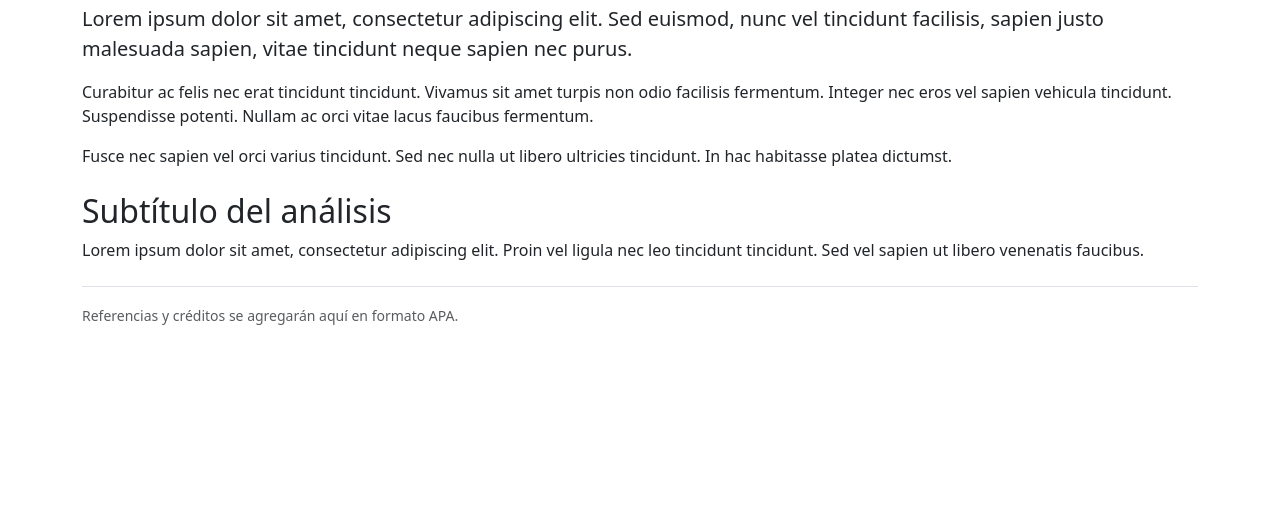
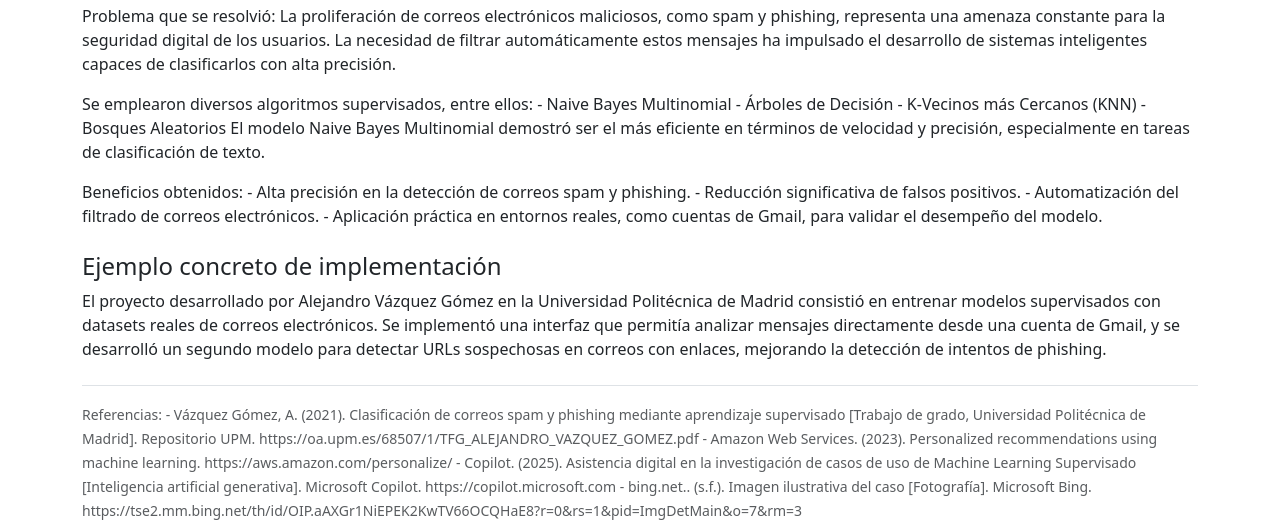
Before and after one commit to JuanfeGV/Proyecto-machine-learning, a Flask app: page /actividad1/caso1 in a window 1280 px wide. Shown: the part 686-1208 px from the top of the page. Before the commit the page ends 1011 px from the top, so only its background shows below. Run offline with Flask 3, Linux system fonts and the light colour scheme.

Commit message:
Caso1
Se monta el caso 1

```diff
--- a/Proyecto/templates/caso1.html
+++ b/Proyecto/templates/caso1.html
@@ -1,5 +1,5 @@
 {% extends "base.html" %}
-{% block title %}Caso 1 - Éxito ML{% endblock %}
+{% block title %}Aplicaciones exitosas de Machine Learning Supervisado en distintas industrias{% endblock %}
 {% block content %}
 
 <article class="blog-post">
@@ -11,43 +11,71 @@
     </header>
 
     <figure class="mb-4">
-        <img src="https://www.profesionalreview.com/wp-content/uploads/2019/08/Machine-Learning-5.jpeg"
+        <img src="https://tse2.mm.bing.net/th/id/OIP.aAXGr1NiEPEK2KwTV66OCQHaE8?r=0&rs=1&pid=ImgDetMain&o=7&rm=3"
              width="600" height="300"
              class="img-fluid rounded"
              alt="Imagen representativa del caso">
         <figcaption class="text-muted mt-2">
-            Imagen ilustrativa del caso de estudio
+            Imagen ilustrativa del caso
         </figcaption>
 </figure>
 
     <section class="mb-4">
-        <p class="lead">
-            Lorem ipsum dolor sit amet, consectetur adipiscing elit. Sed euismod, nunc vel tincidunt facilisis,
-            sapien justo malesuada sapien, vitae tincidunt neque sapien nec purus.
+        <p>
+            Problema que se resolvió: La proliferación de correos electrónicos maliciosos, como spam y
+            phishing, representa una amenaza constante para la seguridad digital de los usuarios.
+            La necesidad de filtrar automáticamente estos mensajes ha impulsado el desarrollo de
+            sistemas inteligentes capaces de clasificarlos con alta precisión.
         </p>
         <p>
-            Curabitur ac felis nec erat tincidunt tincidunt. Vivamus sit amet turpis non odio facilisis
-            fermentum. Integer nec eros vel sapien vehicula tincidunt. Suspendisse potenti.
-            Nullam ac orci vitae lacus faucibus fermentum.
+            Se emplearon diversos algoritmos supervisados, entre ellos:
+
+        - Naive Bayes Multinomial
+
+        - Árboles de Decisión
+
+        - K-Vecinos más Cercanos (KNN)
+
+        - Bosques Aleatorios
+
+        El modelo Naive Bayes Multinomial demostró ser el más eficiente en términos de velocidad y
+        precisión, especialmente en tareas de clasificación de texto.
         </p>
         <p>
-            Fusce nec sapien vel orci varius tincidunt. Sed nec nulla ut libero ultricies
-            tincidunt. In hac habitasse platea dictumst.
+            Beneficios obtenidos:
+
+        - Alta precisión en la detección de correos spam y phishing.
+
+        -  Reducción significativa de falsos positivos.
+
+        -  Automatización del filtrado de correos electrónicos.
+
+        - Aplicación práctica en entornos reales, como cuentas de Gmail, para validar el desempeño del modelo.
+        </p>
+        <p>
+
         </p>
     </section>
 
     <section class="mb-4">
-        <h2>Subtítulo del análisis</h2>
+        <h4>Ejemplo concreto de implementación</h2>
         <p>
-            Lorem ipsum dolor sit amet, consectetur adipiscing elit.
-            Proin vel ligula nec leo tincidunt tincidunt.
-            Sed vel sapien ut libero venenatis faucibus.
+            El proyecto desarrollado por Alejandro Vázquez Gómez en
+            la Universidad Politécnica de Madrid consistió en entrenar modelos supervisados con datasets
+             reales de correos electrónicos. Se implementó una interfaz que permitía analizar mensajes
+             directamente desde una cuenta de Gmail, y se desarrolló un segundo modelo para detectar
+             URLs sospechosas en correos con enlaces, mejorando la detección de intentos de phishing.
         </p>
     </section>
 
     <footer class="border-top pt-3">
         <small class="text-muted">
-            Referencias y créditos se agregarán aquí en formato APA.
+            Referencias:
+            - Vázquez Gómez, A. (2021). Clasificación de correos spam y phishing mediante aprendizaje supervisado [Trabajo de grado, Universidad Politécnica de Madrid]. Repositorio UPM. https://oa.upm.es/68507/1/TFG_ALEJANDRO_VAZQUEZ_GOMEZ.pdf
+            - Amazon Web Services. (2023). Personalized recommendations using machine learning. https://aws.amazon.com/personalize/
+            - Copilot. (2025). Asistencia digital en la investigación de casos de uso de Machine Learning Supervisado [Inteligencia artificial generativa]. Microsoft Copilot. https://copilot.microsoft.com
+            - bing.net.. (s.f.). Imagen ilustrativa del caso [Fotografía]. Microsoft Bing. https://tse2.mm.bing.net/th/id/OIP.aAXGr1NiEPEK2KwTV66OCQHaE8?r=0&rs=1&pid=ImgDetMain&o=7&rm=3
+
         </small>
     </footer>
 </article>
```
